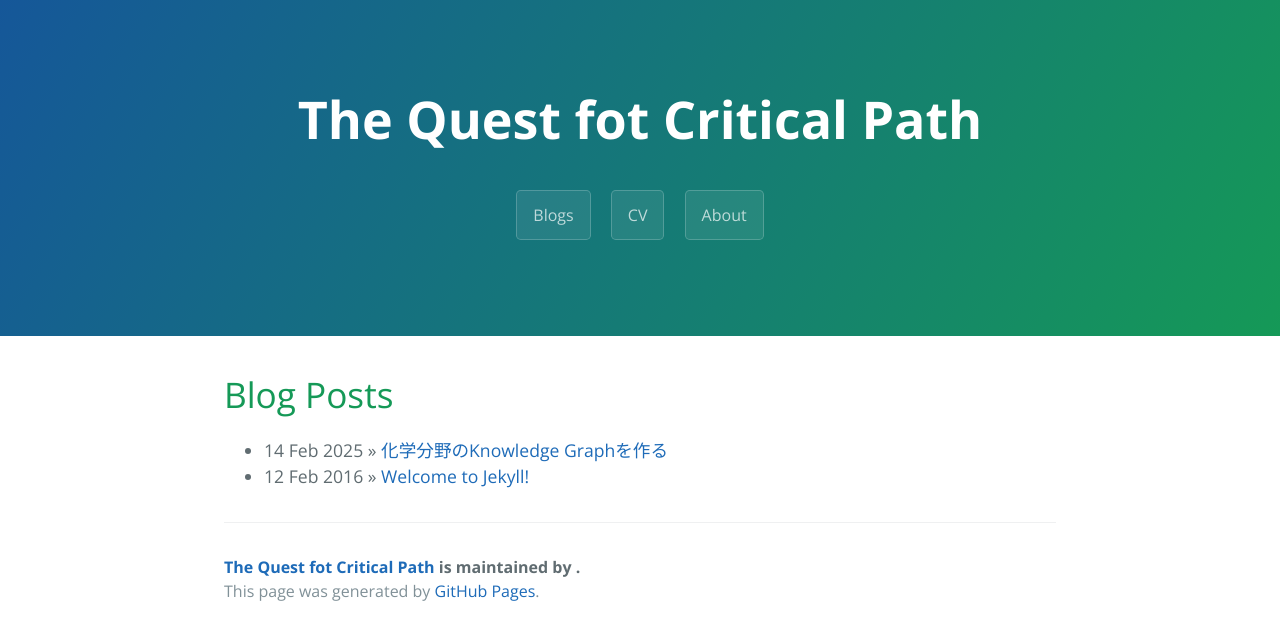
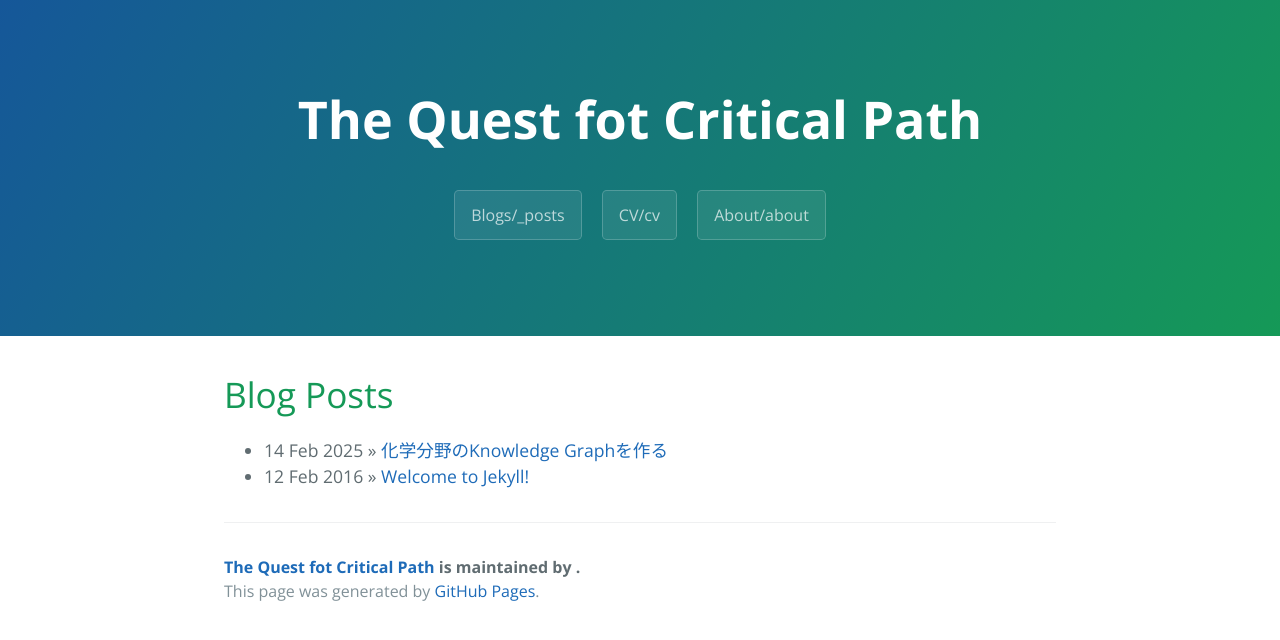
Before and after one commit to Shin-ichiro-I/Shin-ichiro-I.github.io, a Jekyll site: the page built from index.html, in a window 1280 px wide. Shown: the top 640 px of the page. Built offline with Jekyll 4.4.1, drawn with Linux system fonts in a browser that asks for light colours.

Commit message:
Update page-header.html

```diff
--- a/_includes/page-header.html
+++ b/_includes/page-header.html
@@ -1,7 +1,7 @@
 <section class="page-header">
   <h1 class="project-name">{{ site.title }}</h1>
   <h2 class="project-tagline">{{ site.tagline }}</h2>
-  <a href="#" class="btn">Blogs</a>
-  <a href="#" class="btn">CV</a>
-  <a href="#" class="btn">About</a>
+  <a href="#" class="btn">Blogs{{"/_posts"  | relative_url }}</a>
+  <a href="#" class="btn">CV{{"/cv"  | relative_url }}</a>
+  <a href="#" class="btn">About{{"/about"  | relative_url }}</a>
 </section>
```
